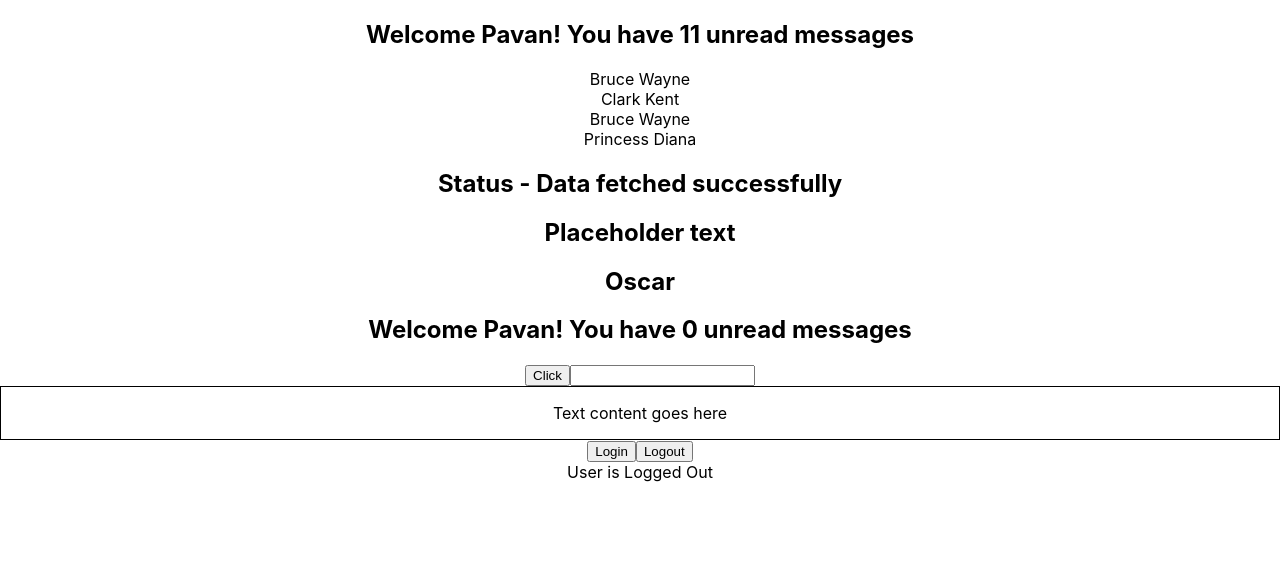
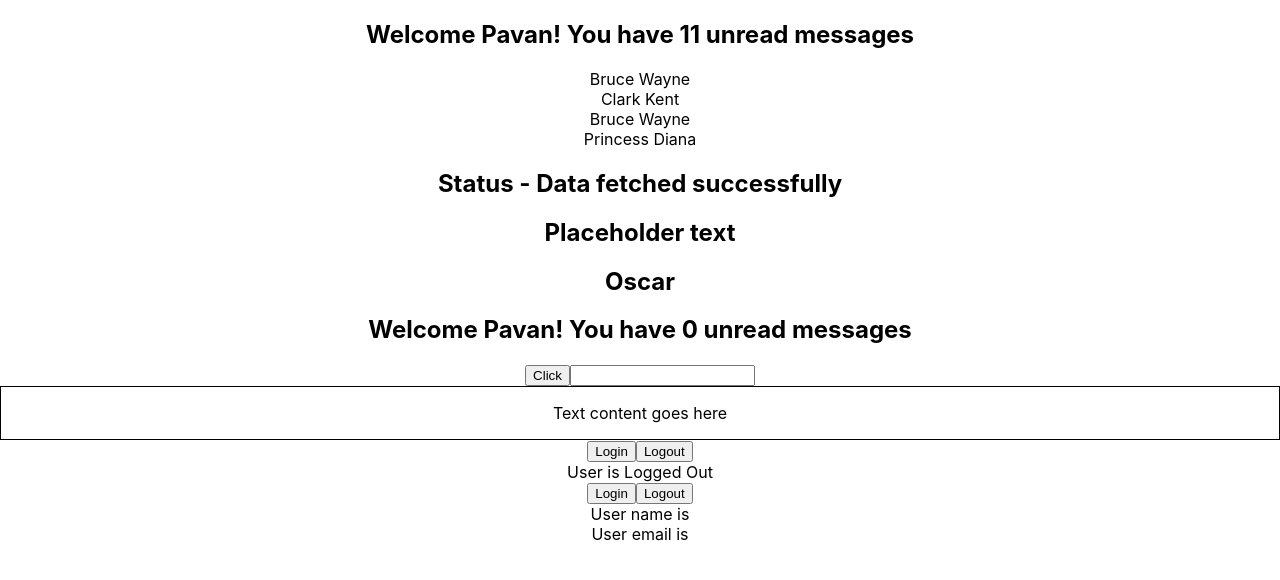
Before and after one commit to SAIKUMAR124/react-typescript-demo, a React (Create React App) app: page / in a window 1280 px wide. Shown: the top 580 px of the page. Built offline with nearby package versions, Linux system fonts and the light colour scheme.

Commit message:
useState Future Values

```diff
--- a/src/App.tsx
+++ b/src/App.tsx
@@ -9,6 +9,7 @@
 import { Input } from './Components/Input';
 import { Container } from "./Components/Container";
 import { LoggedIn } from "./Components/state/LoggedIn";
+import { User } from './Components/state/User';
 
 function App() {
   const personName = {
@@ -53,6 +54,7 @@
       <Input value='' handleChange={(event)=> console.log(event)} />
       <Container styles={{border: '1px solid black', padding: '1rem' }} />
       <LoggedIn />
+      <User />
     </div>
   );
 }
--- /dev/null
+++ b/src/Components/state/User.tsx
@@ -0,0 +1,27 @@
+import { useState } from "react";
+
+type AuthUser = {
+  name: string;
+  email: string;
+};
+
+export const User = () => {
+  const [user, setUser] = useState<AuthUser | null>(null);
+  const handleLogin = () => {
+    setUser({
+      name: "Viswas",
+      email: "pavan@gmail.com",
+    });
+  };
+  const handleLogout = () => {
+    setUser(null);
+  };
+  return (
+    <div>
+      <button onClick={handleLogin}>Login</button>
+      <button onClick={handleLogout}>Logout</button>
+      <div>User name is {user?.name}</div>
+      <div>User email is {user?.email}</div>
+    </div>
+  );
+};
```
